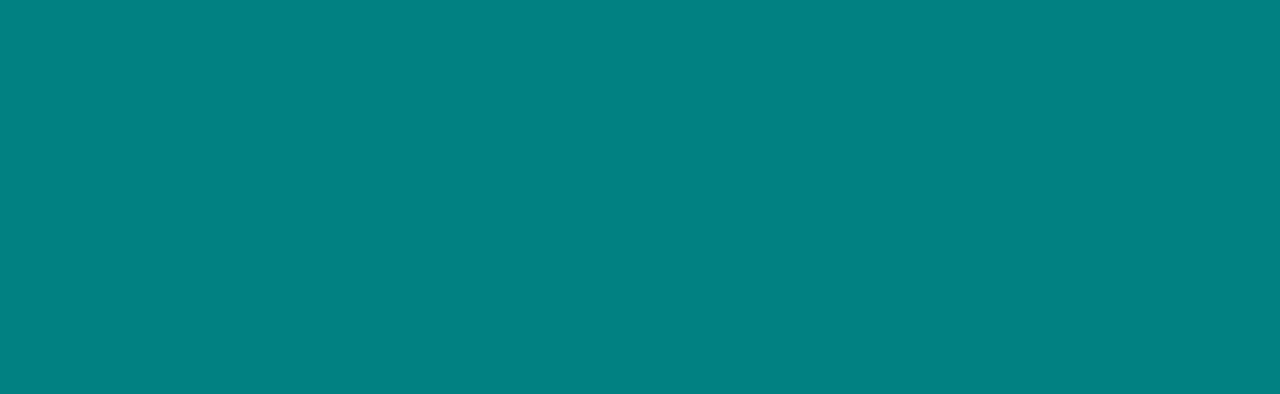
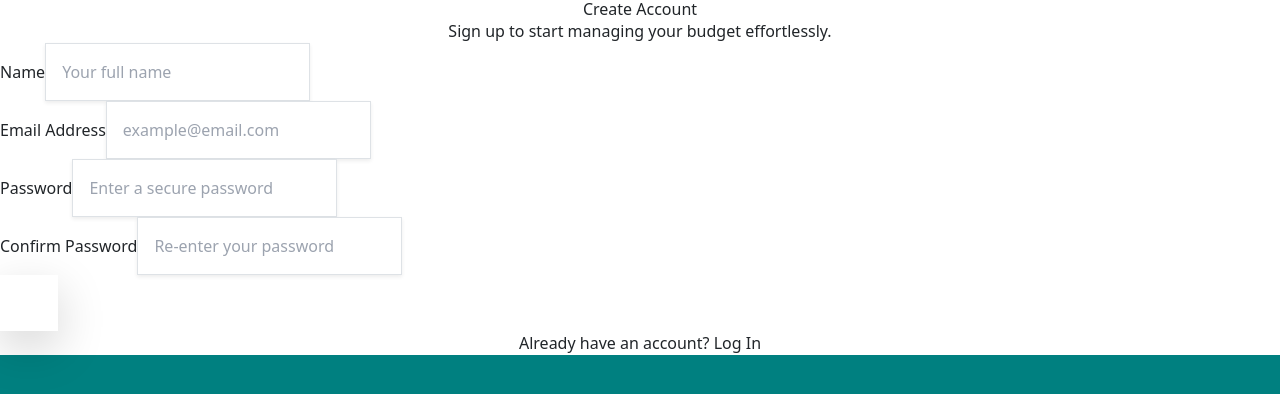
Before and after one commit to Shivamkillarikar/MONEY-EXPENSE-TRACKER, a React (Vite) app in the folder Client/Money-Memo/: page / in a window 1280 px wide. Before the commit this address had no page. Shown: the top 394 px of the page. Built offline with nearby package versions, Linux system fonts and the light colour scheme.

Commit message:
Update App.jsx

```diff
--- a/Client/Money-Memo/src/App.jsx
+++ b/Client/Money-Memo/src/App.jsx
@@ -13,7 +13,7 @@ function App() {
         <div>
             <Router>
                 <Routes>
-                    <Route path="/auth" element={<AuthForm />} />
+                    <Route path="/" element={<AuthForm />} />
                     <Route path="/details" element={<Details />} />
                     <Route path="/past-splits" element={<PastSplits />} />
                     <Route path="/budget" element={<SetBudget />} />
```
